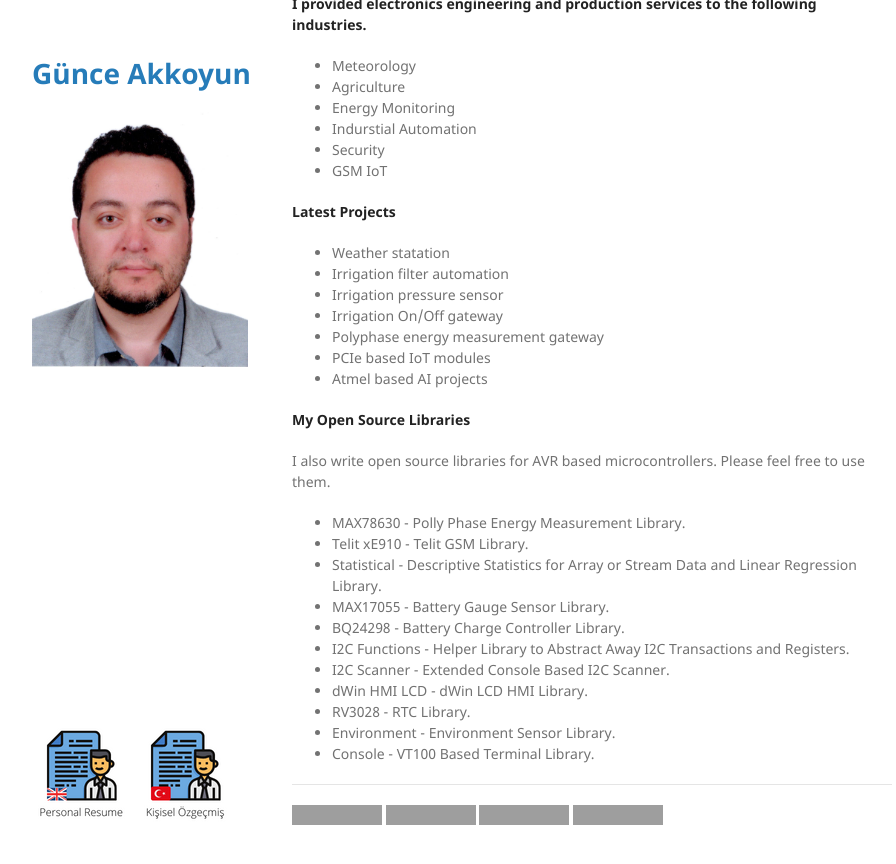
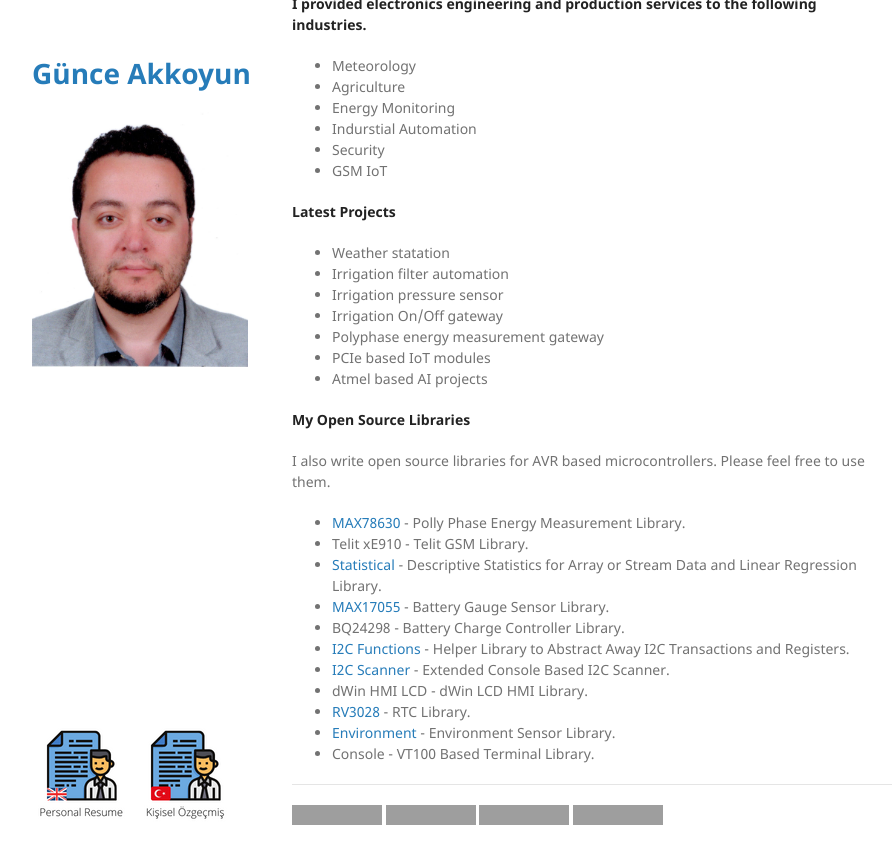
Before and after one commit to akkoyun/akkoyun, a Jekyll site: the page built from index.md, in a window 1280 px wide and 900 px high, scrolled down 842 px, cut to the strip 0-864 px from the top of the window. Shown: the whole strip, without its empty margins (178-1074 px from the left). Built offline with Jekyll 4.4.1, drawn with Linux system fonts in a browser that asks for light colours; our own code applies the rules of GitHub Pages for plain Markdown files; some of the changed lines change nothing that is shown; grey boxes are pictures that could not be loaded.

Commit message:
Initial update

```diff
--- a/index.md
+++ b/index.md
@@ -59,16 +59,16 @@ I provide excellent electronics engineering and manufacturing services to indust
 
 I also write open source libraries for AVR based microcontrollers. Please feel free to use them.
 
-* MAX78630 - Polly Phase Energy Measurement Library.
+* [MAX78630](https://max78630.akkoyun.net) - Polly Phase Energy Measurement Library.
 * Telit xE910 - Telit GSM Library.
-* Statistical - Descriptive Statistics for Array or Stream Data and Linear Regression Library.
-* MAX17055 - Battery Gauge Sensor Library.
+* [Statistical](http://statistical.akkoyun.net) - Descriptive Statistics for Array or Stream Data and Linear Regression Library.
+* [MAX17055](http://max17055.akkoyun.net) - Battery Gauge Sensor Library.
 * BQ24298 - Battery Charge Controller Library.
-* I2C Functions - Helper Library to Abstract Away I2C Transactions and Registers.
-* I2C Scanner - Extended Console Based I2C Scanner.
+* [I2C Functions](http://i2c_functions.akkoyun.net) - Helper Library to Abstract Away I2C Transactions and Registers.
+* [I2C Scanner](http://i2c_scanner.akkoyun.net) - Extended Console Based I2C Scanner.
 * dWin HMI LCD - dWin LCD HMI Library.
-* RV3028 - RTC Library.
-* Environment - Environment Sensor Library.
+* [RV3028](http://rv3028.akkoyun.net) - RTC Library.
+* [Environment](http://environment.akkoyun.net) - Environment Sensor Library.
 * Console - VT100 Based Terminal Library.
 
 ---
```
